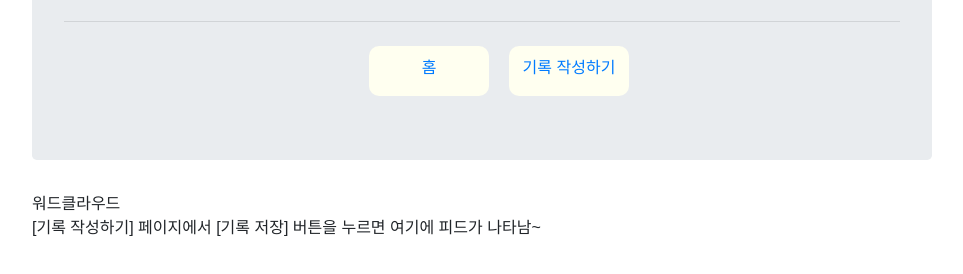
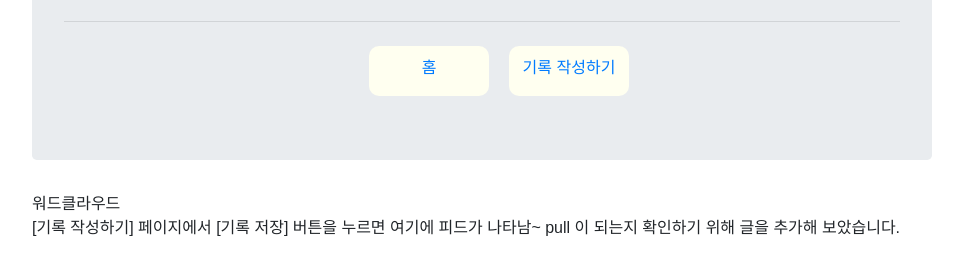
Before and after one commit to summerindigo/travellog-project, a plain HTML site: page templates/index.html in a window 1280 px wide. Shown: the part 172-446 px from the top of the page, without its empty margins (158-1121 px from the left). Drawn offline with nearby package versions, Linux system fonts and the light colour scheme; a web font is replaced by a local one.

Commit message:
Update index.html

```diff
--- a/templates/index.html
+++ b/templates/index.html
@@ -102,6 +102,8 @@
     <div>
         워드클라우드 </br>
         [기록 작성하기] 페이지에서 [기록 저장] 버튼을 누르면 여기에 피드가 나타남~
+
+        pull 이 되는지 확인하기 위해 글을 추가해 보았습니다.
     </div>
 
 </div>
```
